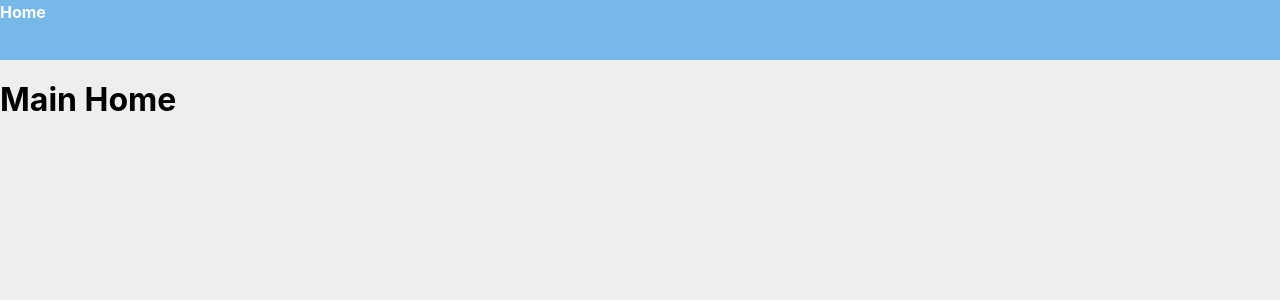
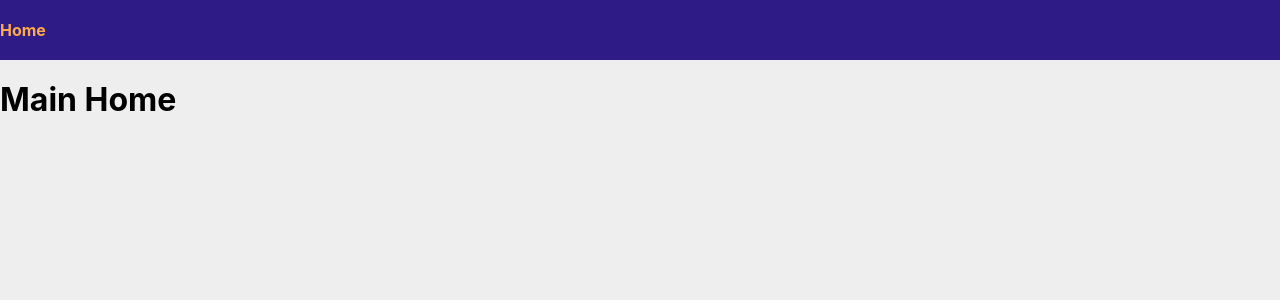
Before and after one commit to KrindgesJuliano/best-beast-bet, a React (Vite) app: page / in a window 1280 px wide. Shown: the top 300 px of the page. Built offline with nearby package versions, Linux system fonts and the light colour scheme.

Commit message:
feat: testando novas cores

```diff
--- a/src/layout/Header.jsx
+++ b/src/layout/Header.jsx
@@ -3,9 +3,9 @@ import React from 'react';
 
 export const Header = () => {
   return (
-    <header className="bg-[#76b8e8] h-[60px]">
-      <div className="container ma">
-        <a href="/" className="font-700 decoration-none text-white">
+    <header className="bg-[#2E1B86] h-[60px]">
+      <div className="container ma flex items-center h-full">
+        <a href="/" className="font-700 decoration-none text-[#FFA84C]">
           Home
         </a>
       </div>
```
